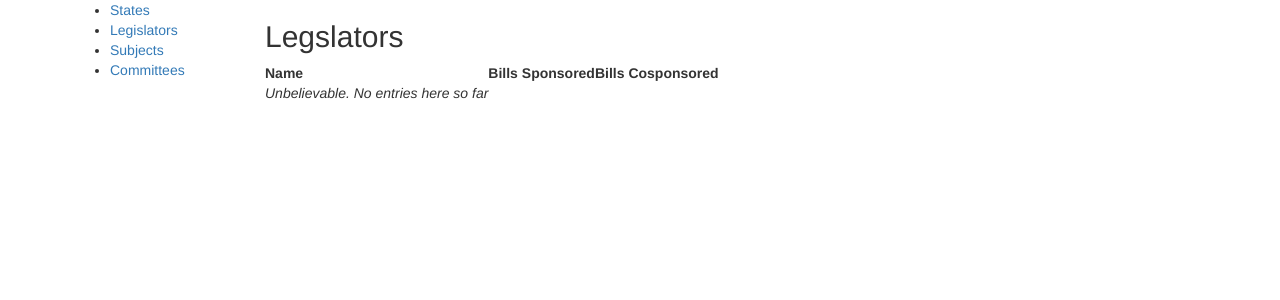
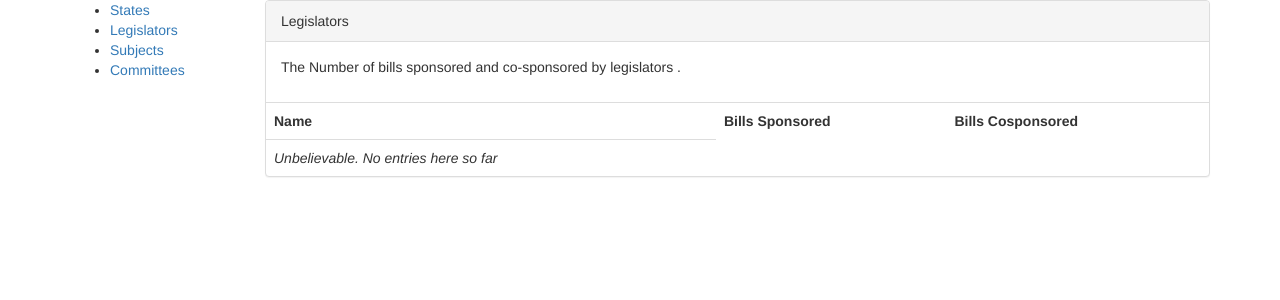
Before and after one commit to deserat/hackthefed, a Flask app: page /legislators/ in a window 1280 px wide. Shown: the top 300 px of the page. Run offline with Flask 2, Linux system fonts and the light colour scheme; data that the repository does not hold is empty; some libraries are stand-ins or nearby versions.

Commit message:
formatting table

```diff
--- a/web/templates/legislators.html
+++ b/web/templates/legislators.html
@@ -8,8 +8,12 @@
 {% endblock %}
 
 {% block content %}
-        <h2>Legslators</h2>
-        <table>
+    <div class="panel panel-default">
+        <div class="panel-heading">Legislators</div>
+        <div class="panel-body">
+           <p>The Number of bills sponsored and co-sponsored by legislators .</p>
+        </div>
+        <table class="table">
             <tr>
                 <th>Name</th>
                 <th>Bills Sponsored</th>
@@ -26,4 +30,5 @@
             <tr><td><em>Unbelievable.  No entries here so far</em></td></tr>
         {% endfor %}
         </table>
+    </div>
 {% endblock %}
```
